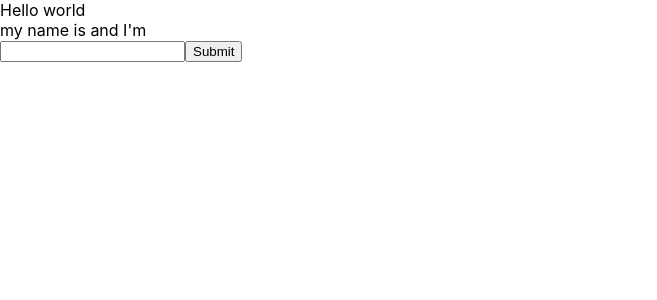
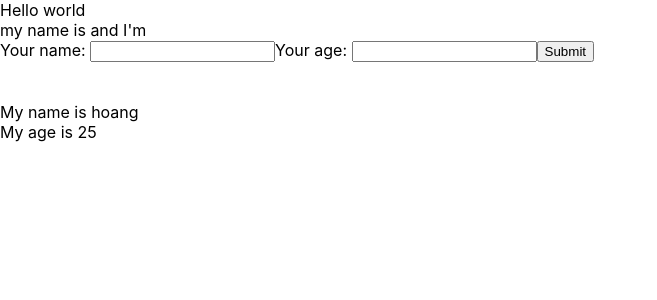
Before and after one commit to hoangnvthkt/react-basic, a React (Create React App) app: page / in a window 1280 px wide. Shown: the top 300 px of the page, without its empty margins (0-657 px from the left). Built offline with nearby package versions, Linux system fonts and the light colour scheme.

Commit message:
video 23

```diff
--- /dev/null
+++ b/src/components/DisplayInfor.js
@@ -0,0 +1,14 @@
+import React from "react";
+class DisplayInfor extends React.Component {
+  render() {
+    //Destructuring array / object
+    const { name, age } = this.props;
+    return (
+      <>
+        <div>My name is {name}</div>
+        <div>My age is {age}</div>
+      </>
+    );
+  }
+}
+export default DisplayInfor;
--- a/src/components/MyComponent.js
+++ b/src/components/MyComponent.js
@@ -1,50 +1,18 @@
 // class component
 // function component
 import React from "react";
+import UserInfor from "./UserInfor";
+import DisplayInfor from "./DisplayInfor";
 
 class Mycomponent extends React.Component {
   //JSX
-  state = {
-    name: "",
-    address: "",
-    age: "",
-  };
-  handleClick = () => {
-    this.setState({
-      name: "nhunth",
-      age: "26",
-    });
-    alert(`my name is ${this.state.name} and my age is ${this.state.age}`);
-  };
-  handleOnchangeInput = (event) => {
-    this.setState({
-      name: event.target.value,
-    });
-  };
-  handleOnSubmit = (event) => {
-    event.preventDefault();
-  };
+
   render() {
     return (
       <>
-        <div>
-          my name is {this.state.name} and I'm {this.state.age}
-        </div>
-        <div>
-          <form
-            onSubmit={(event) => {
-              this.handleOnSubmit(event);
-            }}
-          >
-            <input
-              type="text"
-              onChange={(event) => {
-                this.handleOnchangeInput(event);
-              }}
-            />
-            <button>Submit</button>
-          </form>
-        </div>
+        <UserInfor></UserInfor>
+        <br /> <br />
+        <DisplayInfor name="hoang" age="25"></DisplayInfor>
       </>
     );
   }
--- /dev/null
+++ b/src/components/UserInfor.js
@@ -0,0 +1,58 @@
+import React from "react";
+
+class UserInfor extends React.Component {
+  state = {
+    name: "",
+    address: "",
+    age: "",
+  };
+
+  handleOnchangeInputName = (event) => {
+    this.setState({
+      name: event.target.value,
+    });
+  };
+  handleOnchangeInputAge = (event) => {
+    this.setState({
+      age: event.target.value,
+    });
+  };
+  handleOnSubmit = (event) => {
+    event.preventDefault();
+  };
+  render() {
+    return (
+      <>
+        <div>
+          my name is {this.state.name} and I'm {this.state.age}
+        </div>
+        <div>
+          <form
+            onSubmit={(event) => {
+              this.handleOnSubmit(event);
+            }}
+          >
+            <label>Your name: </label>
+            <input
+              type="text"
+              onChange={(event) => {
+                this.handleOnchangeInputName(event);
+              }}
+              value={this.state.name}
+            />
+            <label>Your age: </label>
+            <input
+              type="text"
+              onChange={(event) => {
+                this.handleOnchangeInputAge(event);
+              }}
+              value={this.state.age}
+            />
+            <button>Submit</button>
+          </form>
+        </div>
+      </>
+    );
+  }
+}
+export default UserInfor;
```
